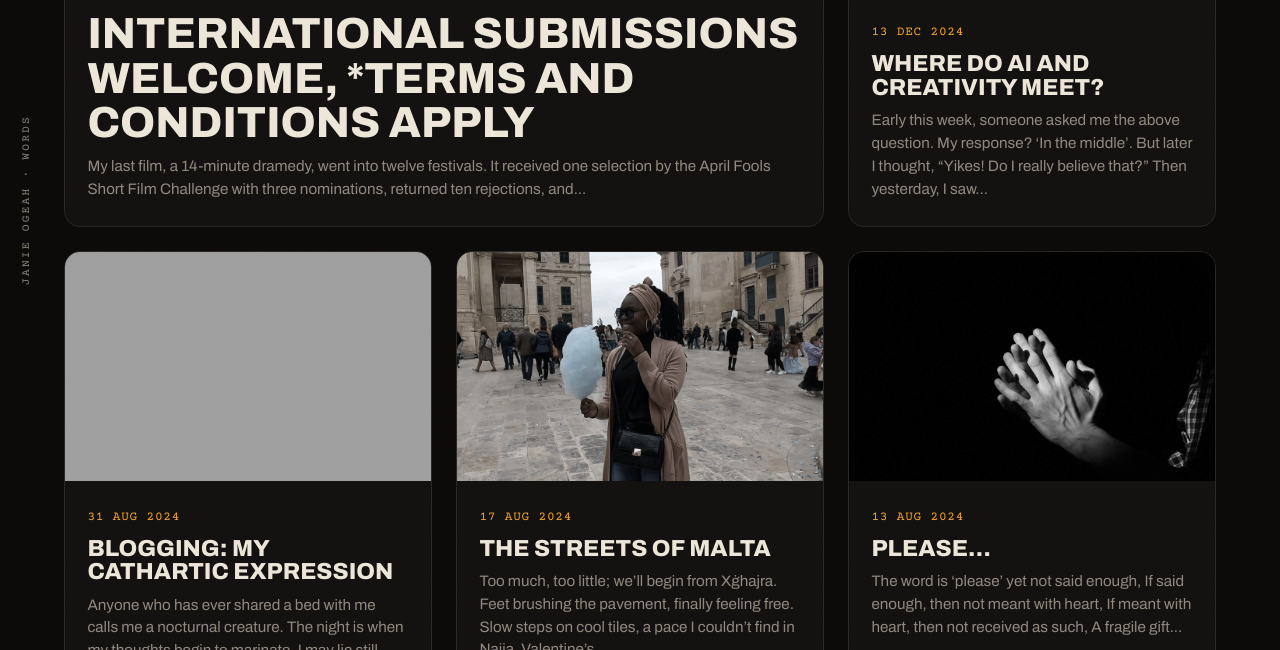
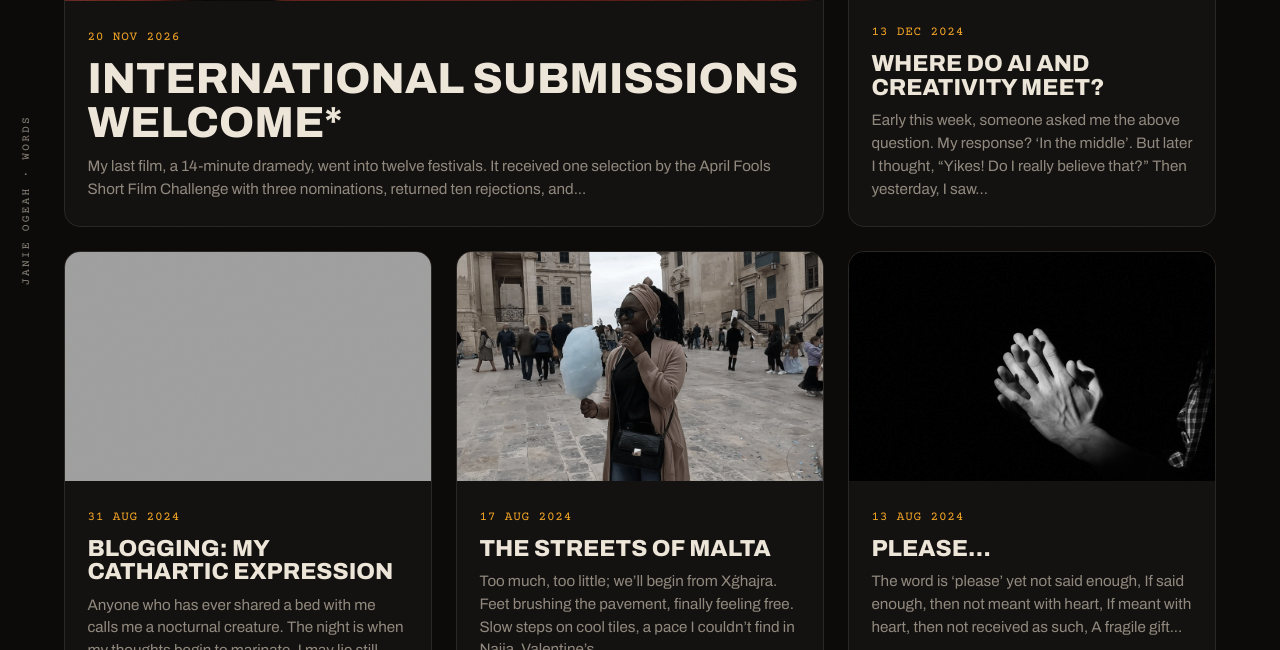
Before and after one commit to janieogeah-collab/atjanie.com, a Jekyll site: the page built from blog.html, in a window 1280 px wide and 900 px high, scrolled down 1439 px, cut to the strip 250-900 px from the top of the window. Built offline with Jekyll 4.4.1, drawn with Linux system fonts in a browser that asks for light colours.

Commit message:
Update _posts/2026-11-20-all-the-festivals-rejected-my-film-four-of-them-were-in-spain.md (via Pages CMS)

```diff
--- a/_posts/2026-11-20-all-the-festivals-rejected-my-film-four-of-them-were-in-spain.md
+++ b/_posts/2026-11-20-all-the-festivals-rejected-my-film-four-of-them-were-in-spain.md
@@ -1,5 +1,5 @@
 ---
-title: International submissions welcome, *terms and conditions apply
+title: International submissions welcome*
 date: 2026-11-20
 cover: /assets/blog/Film festival rejections.jpg
 excerpt: My last film, a 14-minute dramedy, went into twelve festivals. It
```
